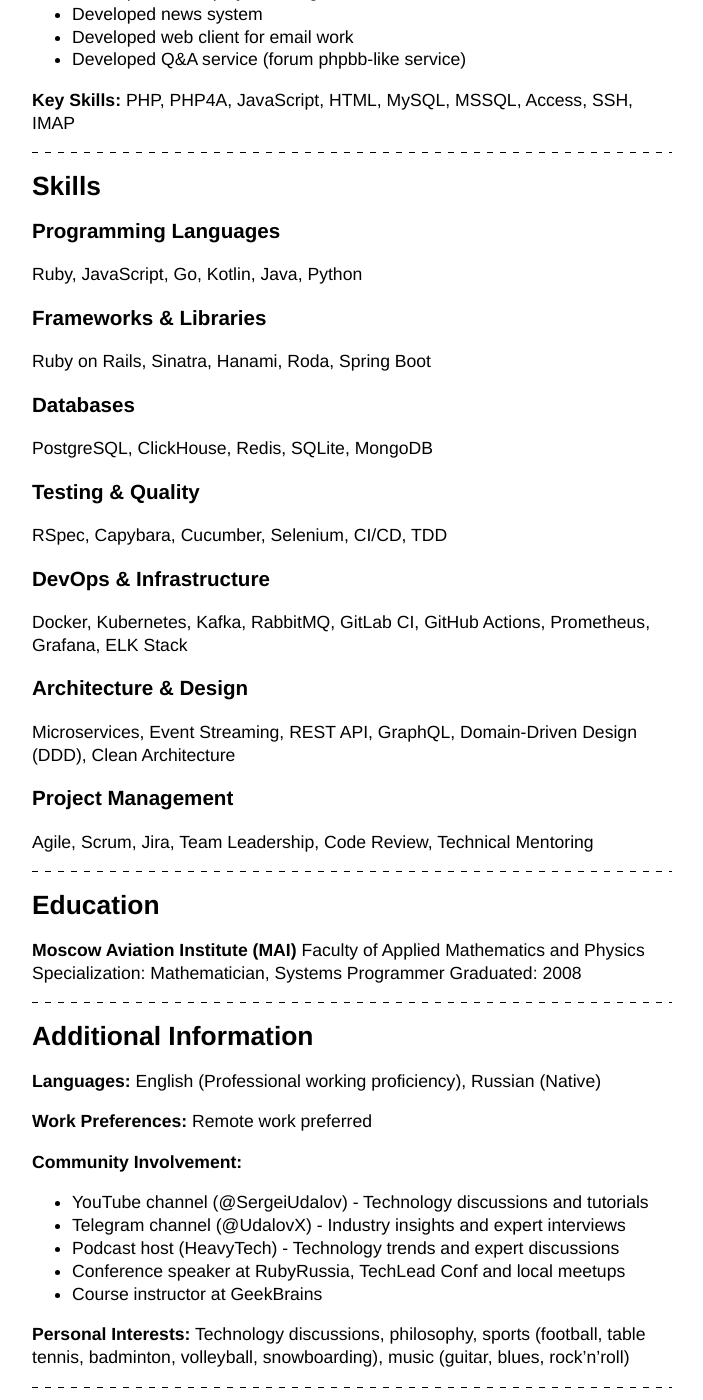
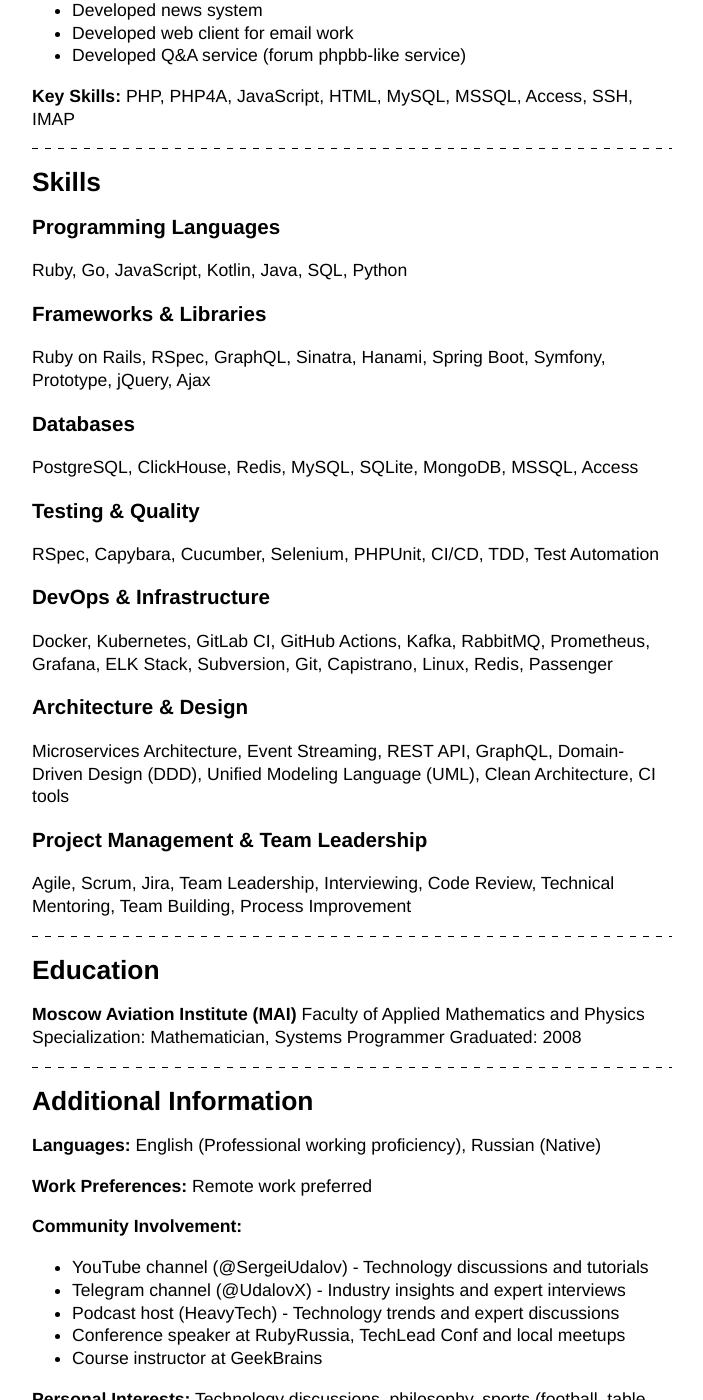
Before and after one commit to sergio-fry/blog, a Jekyll site: the page built from cv/en-full.md, in a window 1280 px wide and 1400 px high, scrolled down 7627 px. Shown: the whole window, without its empty margins (288-991 px from the left). Built offline with Jekyll 4.4.1, drawn with Linux system fonts in a browser that asks for light colours; some of the changed text lies outside the part shown.

Commit message:
Update CV: refine personal description, enhance skills section, and improve formatting for clarity

```diff
--- a/cv/en-full.md
+++ b/cv/en-full.md
@@ -7,9 +7,9 @@ disable_comments: true
 
 # Sergei Udalov
 
-**Senior Software Engineer & Technical Team Lead | Ruby/Rails Expert | Building Scalable Solutions**
+**Senior Software Engineer & Technical Team Lead, Ruby/Rails Expert, Building Scalable Solutions**
 
-Contact: sergei.udalov@gmail.com, https://t.me/SergeiUdalov
+[sergei.udalov@gmail.com](mailto:sergei.udalov@gmail.com), [(https://t.me/SergeiUdalov](https://t.me/SergeiUdalov)
 
 
 Experienced software engineer and technical leader with 17+ years in software development, specializing in Ruby on Rails and team leadership since 2017. Currently managing multiple product teams (18+ developers) and delivering high-impact solutions in e-commerce and fintech domains.
@@ -270,25 +270,25 @@ Websites modification and development of new web services.
 ## Skills
 
 ### Programming Languages
-Ruby, JavaScript, Go, Kotlin, Java, Python
+Ruby, Go, JavaScript, Kotlin, Java, SQL, Python
 
 ### Frameworks & Libraries
-Ruby on Rails, Sinatra, Hanami, Roda, Spring Boot
+Ruby on Rails, RSpec, GraphQL, Sinatra, Hanami, Spring Boot, Symfony, Prototype, jQuery, Ajax
 
 ### Databases
-PostgreSQL, ClickHouse, Redis, SQLite, MongoDB
+PostgreSQL, ClickHouse, Redis, MySQL, SQLite, MongoDB, MSSQL, Access
 
 ### Testing & Quality
-RSpec, Capybara, Cucumber, Selenium, CI/CD, TDD
+RSpec, Capybara, Cucumber, Selenium, PHPUnit, CI/CD, TDD, Test Automation
 
 ### DevOps & Infrastructure
-Docker, Kubernetes, Kafka, RabbitMQ, GitLab CI, GitHub Actions, Prometheus, Grafana, ELK Stack
+Docker, Kubernetes, GitLab CI, GitHub Actions, Kafka, RabbitMQ, Prometheus, Grafana, ELK Stack, Subversion, Git, Capistrano, Linux, Redis, Passenger
 
 ### Architecture & Design
-Microservices, Event Streaming, REST API, GraphQL, Domain-Driven Design (DDD), Clean Architecture
+Microservices Architecture, Event Streaming, REST API, GraphQL, Domain-Driven Design (DDD), Unified Modeling Language (UML), Clean Architecture, CI tools
 
-### Project Management
-Agile, Scrum, Jira, Team Leadership, Code Review, Technical Mentoring
+### Project Management & Team Leadership
+Agile, Scrum, Jira, Team Leadership, Interviewing, Code Review, Technical Mentoring, Team Building, Process Improvement
 
 ---
 
```
